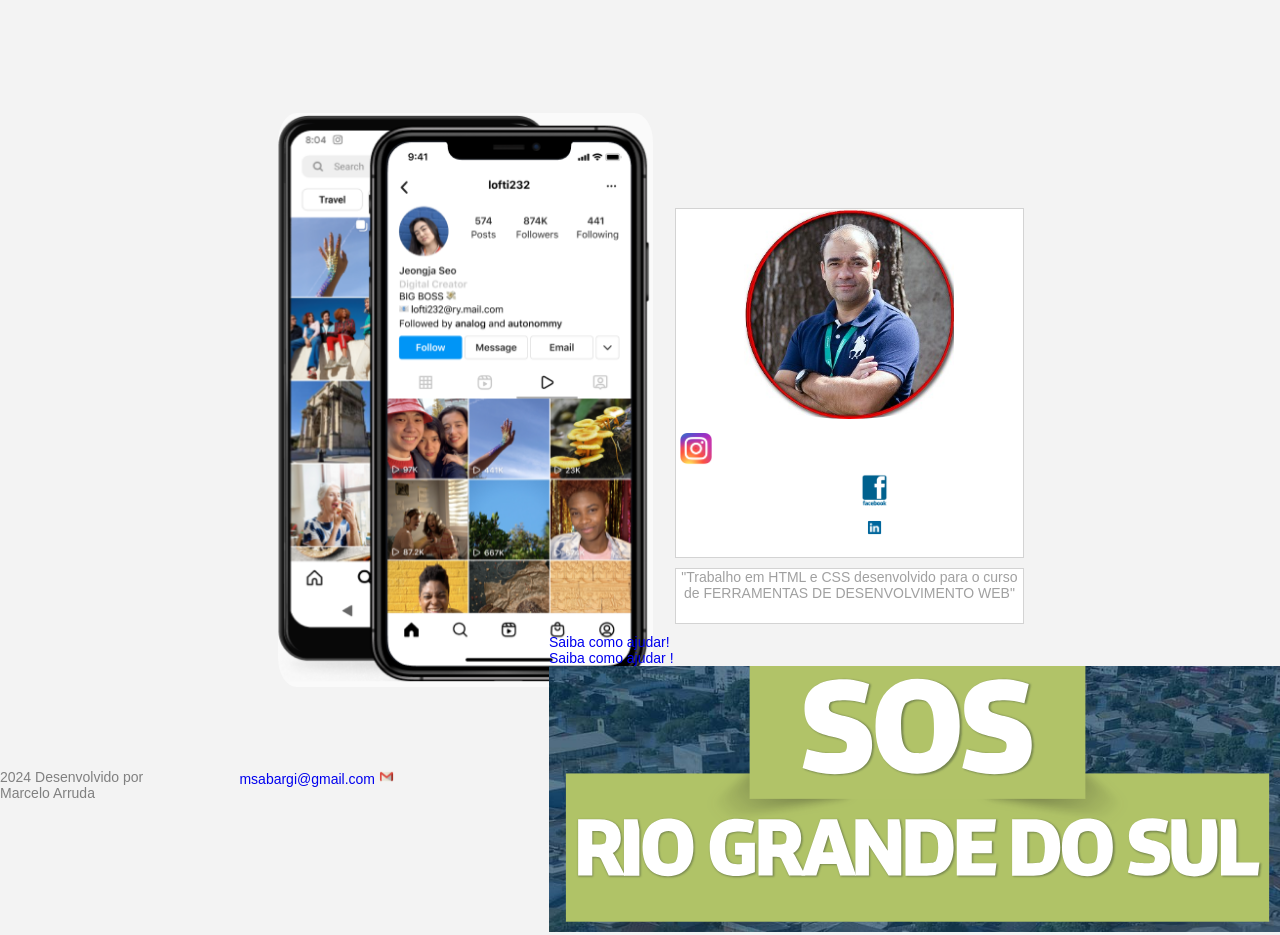
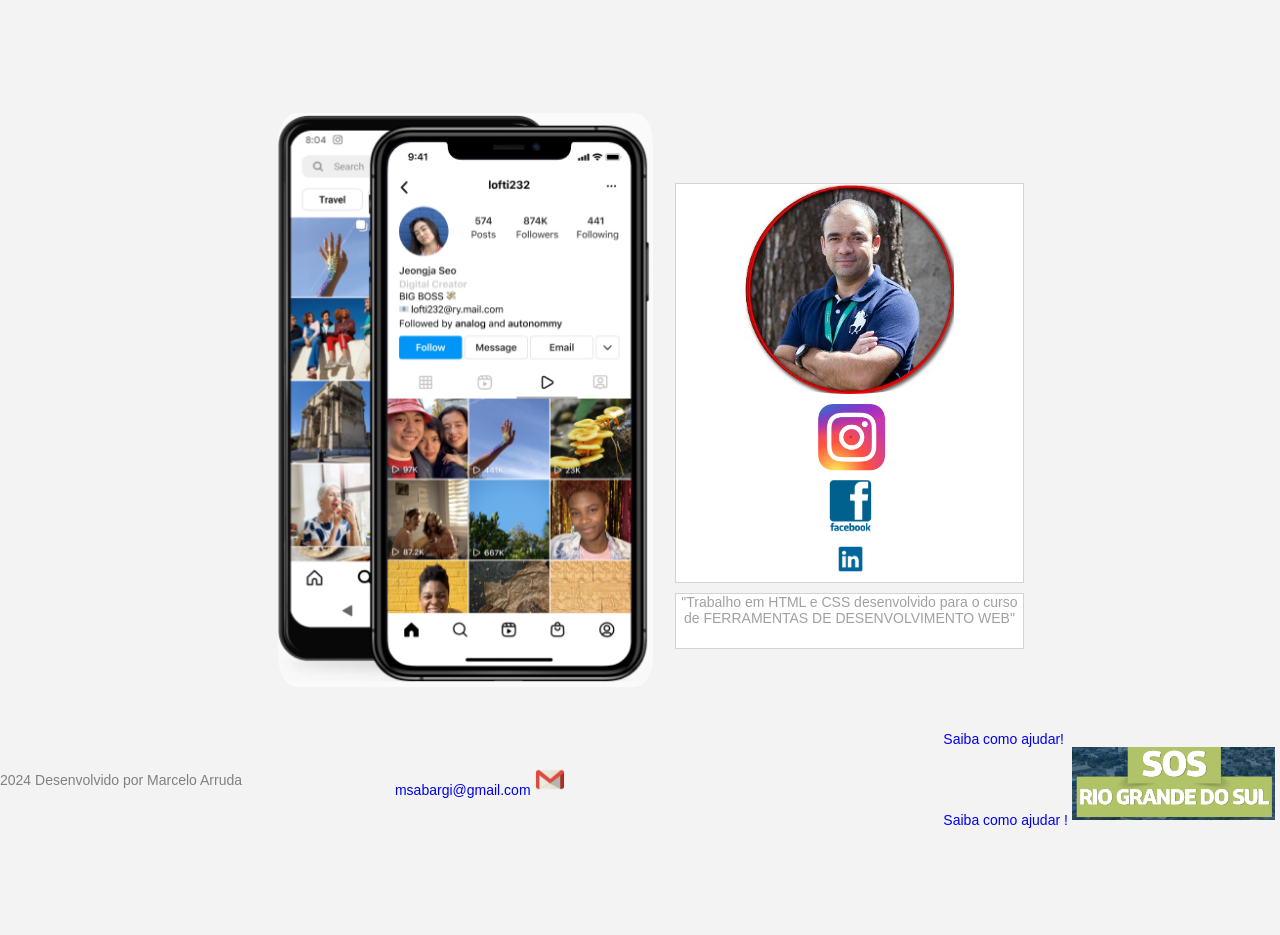
Before and after one commit to marcelowsky/FERRAMENTAS_DE_DESENVOLVIMENTO_WEB, a plain HTML site: page Projeto_Instagram/Index.html in a window 1280 px wide. After the commit the page ends 828 px from the top, so only its background shows below. Drawn offline with Linux system fonts and the light colour scheme.

Commit message:
Add files via upload

```diff
--- a/Projeto_Instagram/Style.css
+++ b/Projeto_Instagram/Style.css
@@ -17,6 +17,7 @@ body {
 
 
 }
+
 .instagram-wrapper{
     display: flex;
     align-items: center;
@@ -60,9 +61,9 @@ body {
 
 }
 .logo-instagram{
-    height: 5rex;
+    height: 10rex;
     padding-top: 5px;
-    float: left;
+    float: middle;
     margin-bottom: 5px;
     margin-left: 2px;
 
@@ -119,11 +120,11 @@ body {
     color: #0095f6;
 }
 .face img{
-    height: 5rex;
+    height: 8rex;
     padding-top: 5px;
-    float:inline-start;
+    float:middle;
     margin-bottom: 5px;
-    margin-left: 50px;
+    margin-left: 2px;
 }
 
 
@@ -143,7 +144,7 @@ body {
 
 }
 footer{
-    height: 25px;
+    height: 35px;
     margin: 3px;
     background-color: #0000;
     border: #0000;
@@ -158,14 +159,27 @@ footer{
 .contact-list{
     height: 5rex;
     padding-top: 5px;
+    float: middle;
+    margin-bottom: 5px;
+    margin-left: 2px;
+}
+.contact-list img{
+    width: 8%;
+    border-bottom: 3px;
+
+}
+.canal{
+
+    padding-top: 5px;
     float: right;
     margin-bottom: 5px;
-    margin-left: 50px;
+    margin-left: 2px;
 }
-.contact-list img{
-    width: 5%;
+.canal img{
+    height:10rex ;
     border-bottom: 3px;
-
+    margin-bottom: 5px;
+    margin-right: 5px;
 }
 .rodape{
     color: gray;
```
